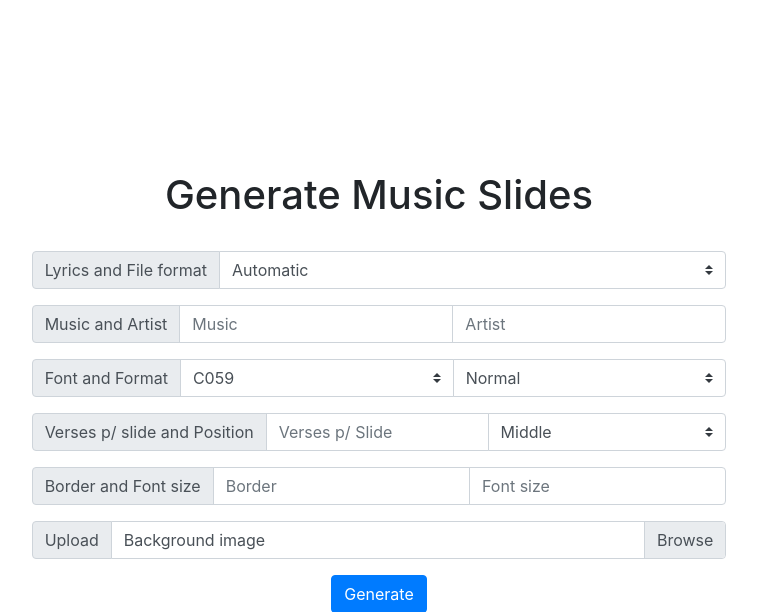
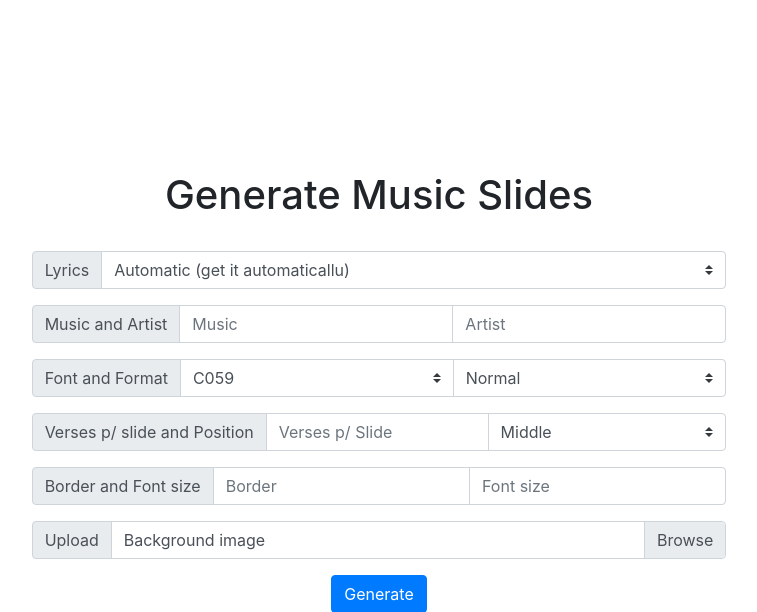
Before and after one commit to mateusap1/slides-generator, a Flask app: page / in a window 1280 px wide. Shown: the part 56-668 px from the top of the page, without its empty margins (261-1018 px from the left). Run offline with Flask 2, Linux system fonts and the light colour scheme; parts of the project's set-up code (start-up, migrations or seed data) failed here and were passed over; some libraries are stand-ins or nearby versions.

Commit message:
Changed input label

```diff
--- a/templates/index.html
+++ b/templates/index.html
@@ -56,37 +56,15 @@
         <div>
           <div class="input-group mb-3">
             <div class="input-group-prepend">
-              <span class="input-group-text user-select-none">Lyrics and File format</span>
+              <span class="input-group-text user-select-none">Lyrics</span>
             </div>
 
             <select class="custom-select" name="auto-or-manual" id="auto-or-manual">
-              <option value="auto">Automatic</option>
-              <option value="manual">Manual</option>
+              <option value="auto">Automatic (get it automaticallu)</option>
+              <option value="manual">Manual (type it manually)</option>
             </select>
-
-            <!-- <select class="custom-select" name="pwp-or-img" id="pwp-or-img">
-              <option value="pwp">PowerPoint (.pptx)</option>
-              <option value="manual">Image Show (.png)</option>
-            </select> -->
           </div>
         </div>
-
-
-
-        <!-- <div class="space-between mb-3">
-          <div class="form-check form-check-inline">
-            <input class="form-check-input" type="radio" name="pwp-or-img" id="pwp-or-img1" value="pwp" checked>
-            <label class="form-check-label" for="pwp-or-img1">
-              PowerPoint (.pptx)
-            </label>
-          </div>
-          <div class="form-check form-check-inline">
-            <input class="form-check-input" type="radio" name="pwp-or-img" id="pwp-or-img2" value="img">
-            <label class="form-check-label" for="pwp-or-img2">
-              Image Show (.png)
-            </label>
-          </div>
-        </div> -->
 
         <div>
           <div class="input-group mb-3">
```
